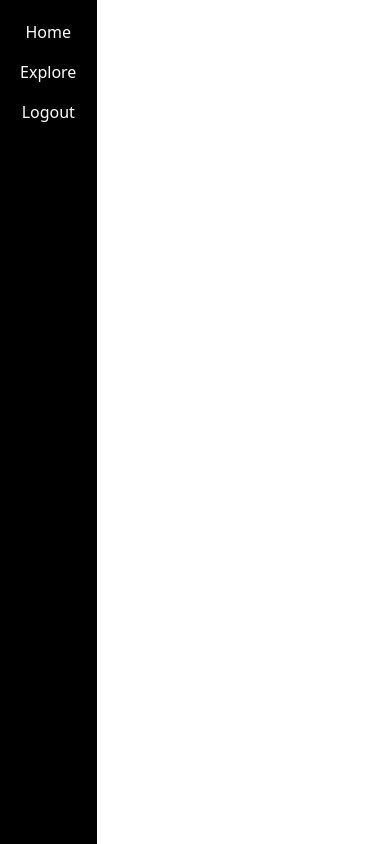
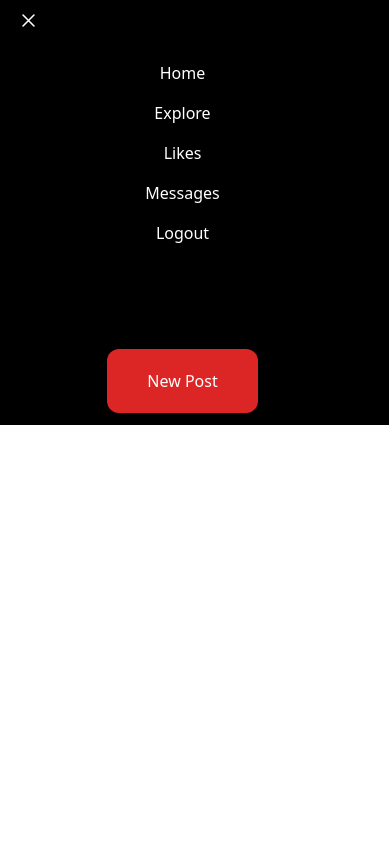
Before and after one commit to thepug432/MERN-twitter-clone, a React (Create React App) app in the folder client/: page / in a window 390 px wide. Built offline with nearby package versions, Linux system fonts and the light colour scheme; sample sign-in values are in the browser's storage.

Commit message:
navbar responsivity

```diff
--- a/client/src/components/Navbar.jsx
+++ b/client/src/components/Navbar.jsx
@@ -1,11 +1,15 @@
-import React from 'react'
+import React, { useState } from 'react'
 import { useNavigate } from 'react-router-dom'
 import { useSelector, useDispatch } from 'react-redux';
 import { logout, reset } from '../features/auth/authSlice';
 import Navbutton from './Navbutton';
 import { motion } from 'framer-motion';
+import { IoCloseOutline } from 'react-icons/io5'
+import { GoTriangleRight } from 'react-icons/go'
 
 function Navbar() {
+    const [seeNav, setSeeNav] = useState(false)
+    const divClass = `sm:flex flex-col p-3 bg-black pr-9 ${seeNav? 'hidden': 'flex'}`
     const dispatch = useDispatch()
     const navigate = useNavigate()
     const {user} = useSelector((state) => state.auth)
@@ -16,11 +20,35 @@ function Navbar() {
         navigate('/login')
     }
 
+    const flipnav = () => {
+        setSeeNav(!seeNav)
+    }
+
     return (
-        <nav className='h-screen border-r border-white bg-black w-1/4 flex flex-col p-3'>
+        <nav className='h-screen border-white border-r sm:bg-black border-b-red-100 sm:w-1/4 w-full p-0'>
+
+
+            {seeNav ?
+                <button className='sm:hidden block bg-black text-white p-2 px-4 rounded-r-xl' onClick={flipnav}>
+                    <GoTriangleRight size={25}/>
+                </button>
+            :
+                <div className='flex bg-black text-white p-2 px-4 sm:hidden' onClick={flipnav}>
+                    <button>
+                    <IoCloseOutline size={25}/>
+                    </button>
+                </div>
+            }
+
+
+            <div className={divClass}>
                 <Navbutton link={'/'} text={'Home'}/>
                 <Navbutton link={'/explore'} text={'Explore'}/>
                 {user ?
+                    <>
+                        <Navbutton link={'/Likes'} text={'Likes'} />
+                        <Navbutton link={'/Messages'} text={'Messages'} />
+
                         <motion.button
                         onClick={logoutFunc}
                         whileHover={{ scale: 1.1, backgroundColor: "rgb(239, 68, 68)" }}
@@ -30,9 +58,19 @@ function Navbar() {
                             >
                             <div className='text-white'>Logout</div>
                         </motion.button>
+
+                    </>
                 :
                     <Navbutton link={'/login'} text={'Login'}/>
                 }
+                <motion.button
+                whileHover={{ scale: 1.1, backgroundColor: "rgb(239, 68, 68)" }}
+                whileTap={{ scale: .9 }}
+                transition={{ duration: .3 }}
+                className='bg-red-600 rounded-xl p-5 px-10 text-white mx-auto mt-24'>
+                    New Post
+                </motion.button>
+            </div>
         </nav>
     )
 }
```
Lines whose indentation alone changed are shown as unchanged.
